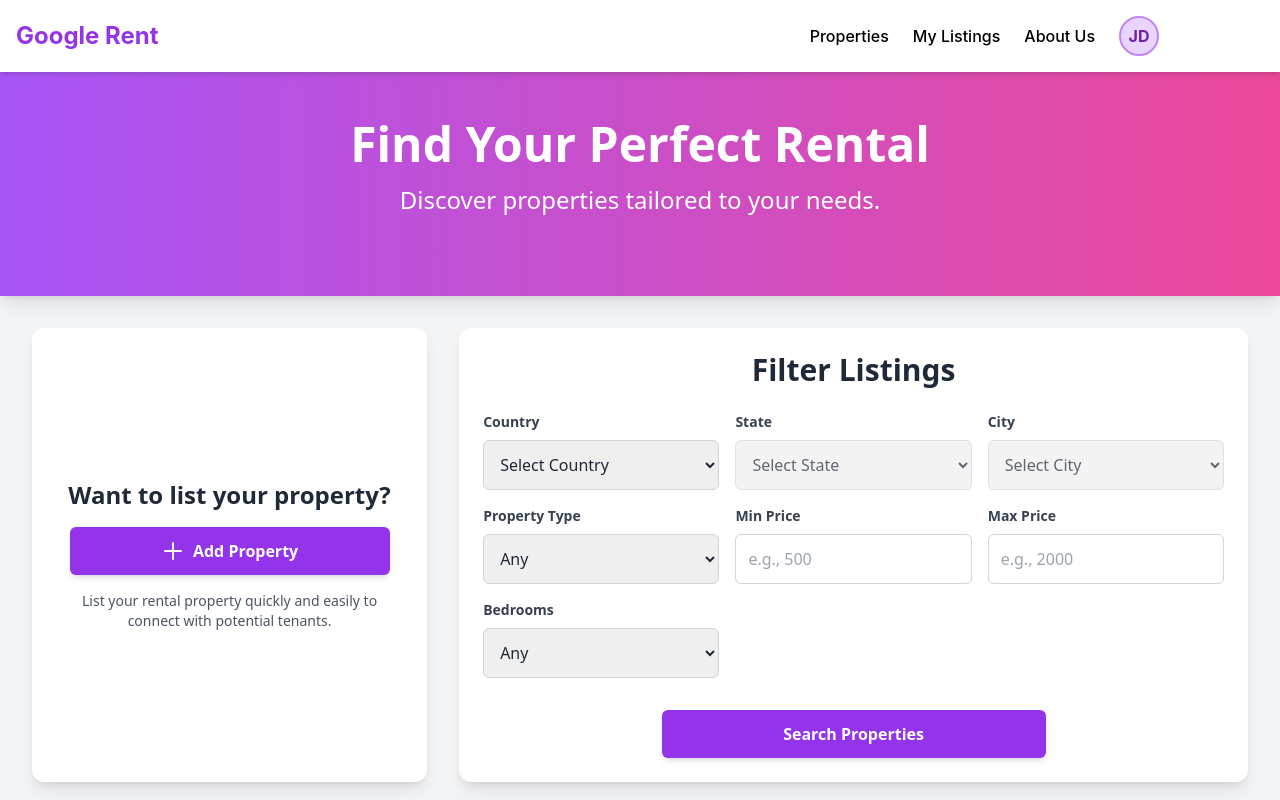
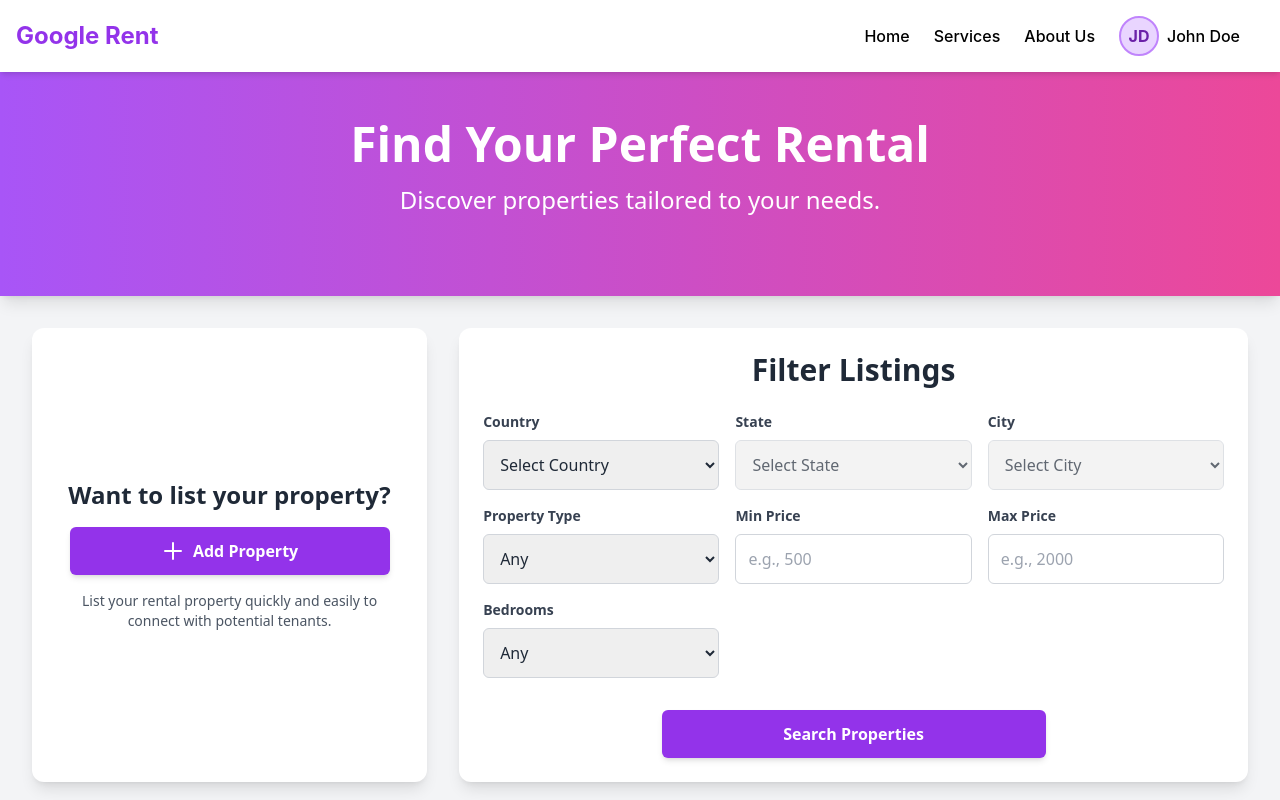
Before and after one commit to manukarahul/capstone, a React (Create React App) app: page / in a window 1280 px wide. Both pictures are taken after a click on the button "Login". Shown: the top 800 px of the page. Built offline with nearby package versions, Linux system fonts and the light colour scheme.

Commit message:
added service component

```diff
--- a/src/Navbar.js
+++ b/src/Navbar.js
@@ -93,11 +93,12 @@ const Navbar = () => {
 
       <div className="flex items-center space-x-6">
 
-        {/* <Link to="/home" className="hover:text-blue-200 font-medium hidden sm:block">Home</Link> */}
+        <Link to="/home" className="hover:text-blue-200 font-medium hidden sm:block">Home</Link>
+        <Link to="/services" className="hover:text-blue-200 font-medium hidden sm:block">Services</Link>
 
-        <Link to="/showproperty" className="hover:text-blue-200 font-medium hidden sm:block">Properties</Link>
+        {/* <Link to="/showproperty" className="hover:text-blue-200 font-medium hidden sm:block">Properties</Link> */}
 
-        <Link to="/itemdetails" className="hover:text-blue-200 font-medium hidden sm:block">My Listings</Link>
+        {/* <Link to="/itemdetails" className="hover:text-blue-200 font-medium hidden sm:block">My Listings</Link> */}
 
 
         {/* About Us link using onClick */}
@@ -116,7 +117,7 @@ const Navbar = () => {
 
             </div>
 
-            <span className="text-white font-medium hidden md:block">John Doe</span>
+            <span className="text-black font-medium hidden md:block">John Doe</span>
 
             <svg className="w-4 h-4 text-white" fill="none" stroke="currentColor" viewBox="0 0 24 24" xmlns="http://www.w3.org/2000/svg">
 
--- /dev/null
+++ b/src/components/Services.js
@@ -0,0 +1,13 @@
+import react from "react";
+import Navbar from "../Navbar";
+
+const Services = ()=>{
+    return (
+        <>
+        {/* <Navbar/> */}
+        welcome to service page!
+        </>
+    )
+}
+
+export default Services;
```
Also changed, not shown: src/App.js (+9 -0 lines).
